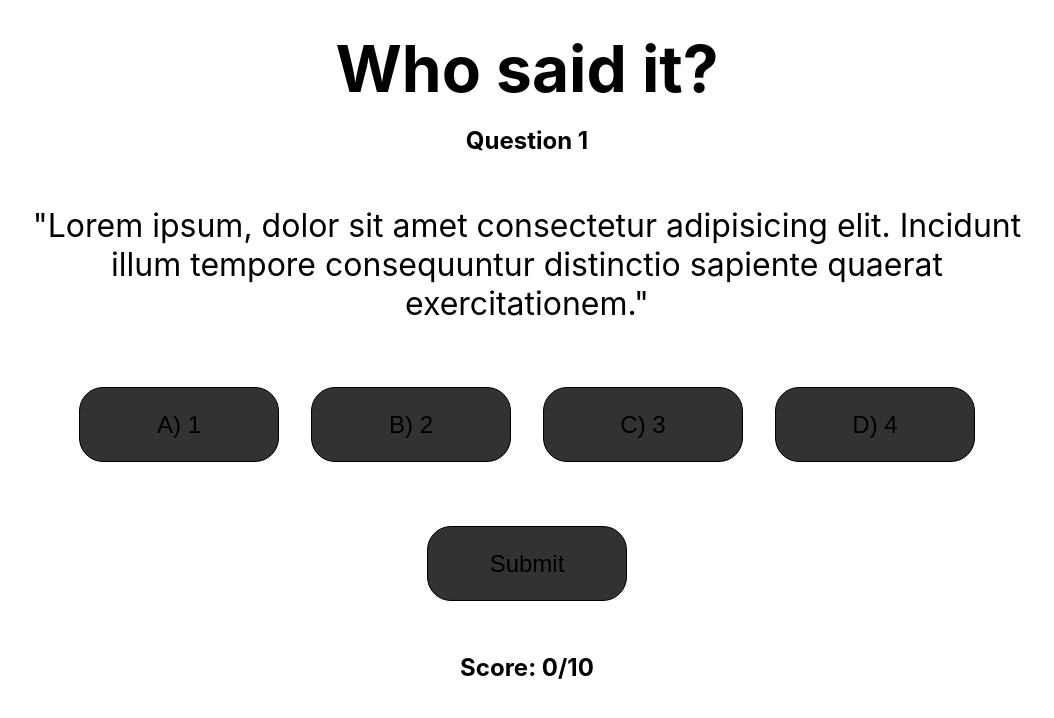
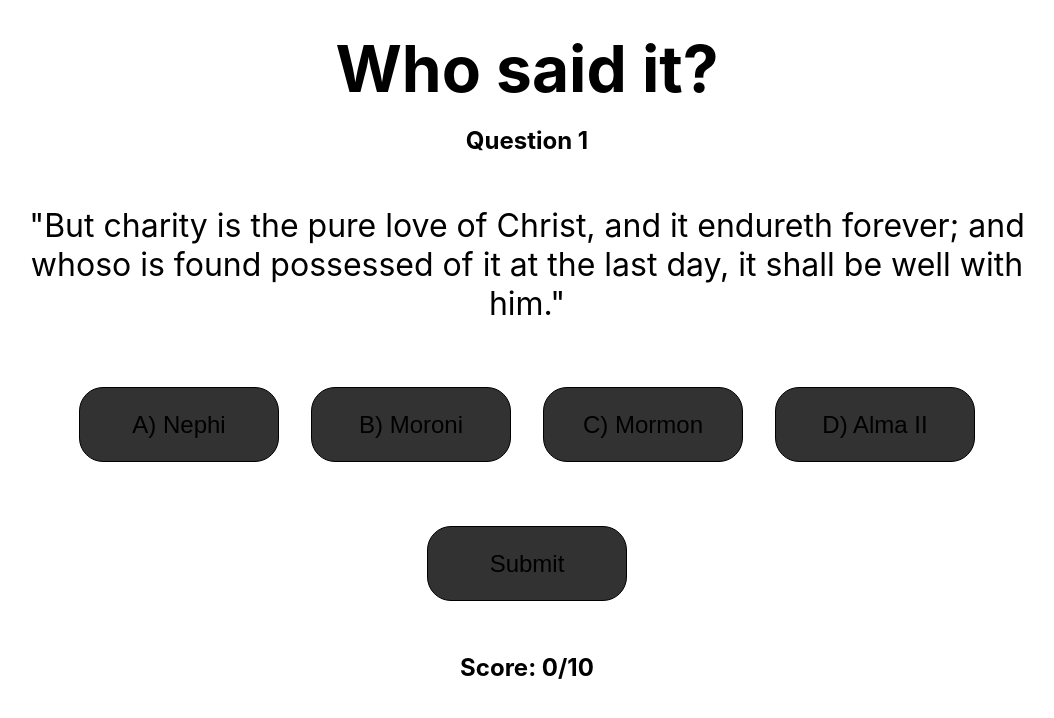
Before and after one commit to nathandcarter21/Rel-122-Project, a Next.js app: page / in a window 1280 px wide. Shown: the top 718 px of the page, without its empty margins (113-1167 px from the left). Built offline with nearby package versions, Linux system fonts and the light colour scheme.

Commit message:
Added questions and answers

```diff
--- a/pages/index.js
+++ b/pages/index.js
@@ -3,9 +3,20 @@ import { useState } from 'react';
 import GameOver from '../components/GameOver';
 import styles from '../styles/Home.module.css'
 
-let questions = ["Lorem ipsum, dolor sit amet consectetur adipisicing elit. Incidunt illum tempore consequuntur distinctio sapiente quaerat exercitationem.", "Lorem ipsum, dolor sit amet consectetur adipisicing elit. Incidunt illum tempore consequuntur distinctio sapiente quaerat exercitationem.", "Lorem ipsum, dolor sit amet consectetur adipisicing elit. Incidunt illum tempore consequuntur distinctio sapiente quaerat exercitationem.", "Lorem ipsum, dolor sit amet consectetur adipisicing elit. Incidunt illum tempore consequuntur distinctio sapiente quaerat exercitationem.", "Lorem ipsum, dolor sit amet consectetur adipisicing elit. Incidunt illum tempore consequuntur distinctio sapiente quaerat exercitationem.", "Lorem ipsum, dolor sit amet consectetur adipisicing elit. Incidunt illum tempore consequuntur distinctio sapiente quaerat exercitationem.", "Lorem ipsum, dolor sit amet consectetur adipisicing elit. Incidunt illum tempore consequuntur distinctio sapiente quaerat exercitationem.", "Lorem ipsum, dolor sit amet consectetur adipisicing elit. Incidunt illum tempore consequuntur distinctio sapiente quaerat exercitationem.", "Lorem ipsum, dolor sit amet consectetur adipisicing elit. Incidunt illum tempore consequuntur distinctio sapiente quaerat exercitationem.", "Lorem ipsum, dolor sit amet consectetur adipisicing elit. Incidunt illum tempore consequuntur distinctio sapiente quaerat exercitationem.",];
-let answers = [0, 0, 0, 0, 0, 0, 0, 0, 0, 0];
-let answerChoices = [[1, 2, 3, 4], [1, 2, 3, 4], [1, 2, 3, 4], [1, 2, 3, 4], [1, 2, 3, 4], [1, 2, 3, 4], [1, 2, 3, 4], [1, 2, 3, 4], [1, 2, 3, 4], [1, 2, 3, 4]]
+let questions = [
+  "But charity is the pure love of Christ, and it endureth forever; and whoso is found possessed of it at the last day, it shall be well with him.",
+  "Now the Nephites were taught to defend themselves against their enemies, even to the shedding of blood if it were necessary; yea, and they were also taught never to give an offense, yea, and never to raise the sword except it were against an enemy, except it were to preserve their lives.",
+  "For verily, verily I say unto you, he that hath the spirit of contention is not of me, but is of the devil, who is the father of contention, and he stirreth up the hearts of men to contend with anger, one with another.",
+  "Now they did not sin ignorantly, for they knew the will of God concerning them, for it had been taught unto them; therefore they did wilfully rebel against God.",
+  "But who may abide the day of his coming, and who shall stand when he appeareth? For he is like a refiner's fire, and like fuller's soap.",
+  "O my brethren, if ye could be healed by merely casting about your eyes that ye might be healed, would ye not behold quickly, or would ye rather harden your hearts in unbelief, and be slothful, that ye would not cast about your eyes, that ye might perish?",
+  "And then shall that which is written come to pass: Sing, O barren, thou that didst not bear; break forth into singing, and cry aloud, thou that didst not travail with child; for more are the children of the desolate than the children of the married wife, saith the Lord.",
+  "And he saith: These scriptures, which ye had not with you, the Father commanded that I should give unto you; for it was wisdom in him that they should be given unto future generations.",
+  "And many graves shall be opened, and shall yield up many of their dead; and many saints shall appear unto many.",
+  "And after the house of Israel should be scattered they should be gathered together again; or, in fine, after the Gentiles had received the fulness of the Gospel, the natural branches of the olive tree, or the remnants of the house of Israel, should be grafted in, or come to the knowledge of the true Messiah, their Lord and their Redeemer."
+];
+let answers = [2, 1, 3, 0, 3, 2, 1, 0, 2, 1];
+let answerChoices = [['Nephi', 'Moroni', 'Mormon', 'Alma II'], ['Mormon', 'Moroni', 'Alma II', 'Isaiah'], ['Alma I', "Nephi", 'Moroni', 'Jesus'], ['Mormon', 'Samuel', 'Moroni', 'Malachi'], ['Laman', 'Jesus', 'Moroni', 'Malachi'], ['Nephi', 'Jesus', 'Alma II', 'Lehi'], ['Jesus', 'Isaiah', 'Alma I', 'Lehi'], ['Jesus', 'Nephi', 'Malachi', 'Isaiah'], ['Helaman', 'Nephi', 'Samuel', 'Moroni'], ['Lehi', 'Nephi', 'Laman', 'Lemuel']]
 
 
 export default function Home() {
```
